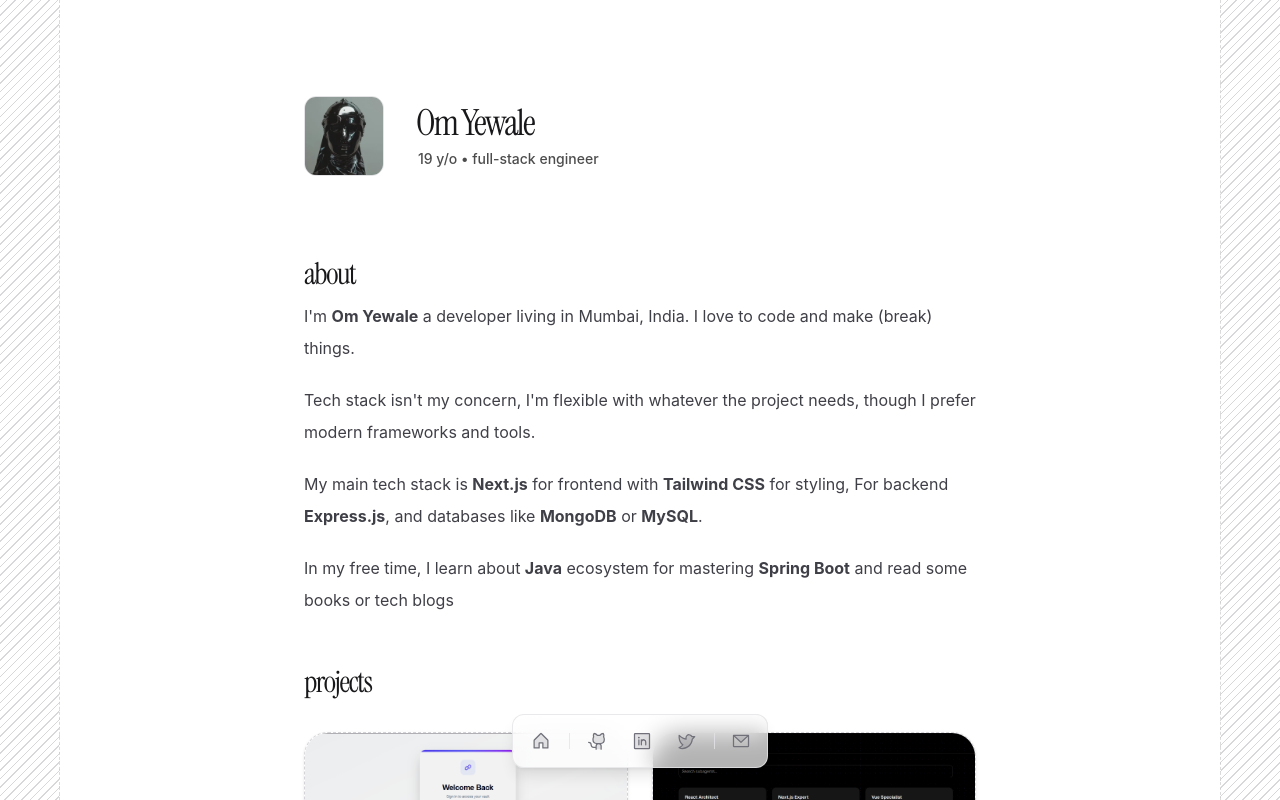
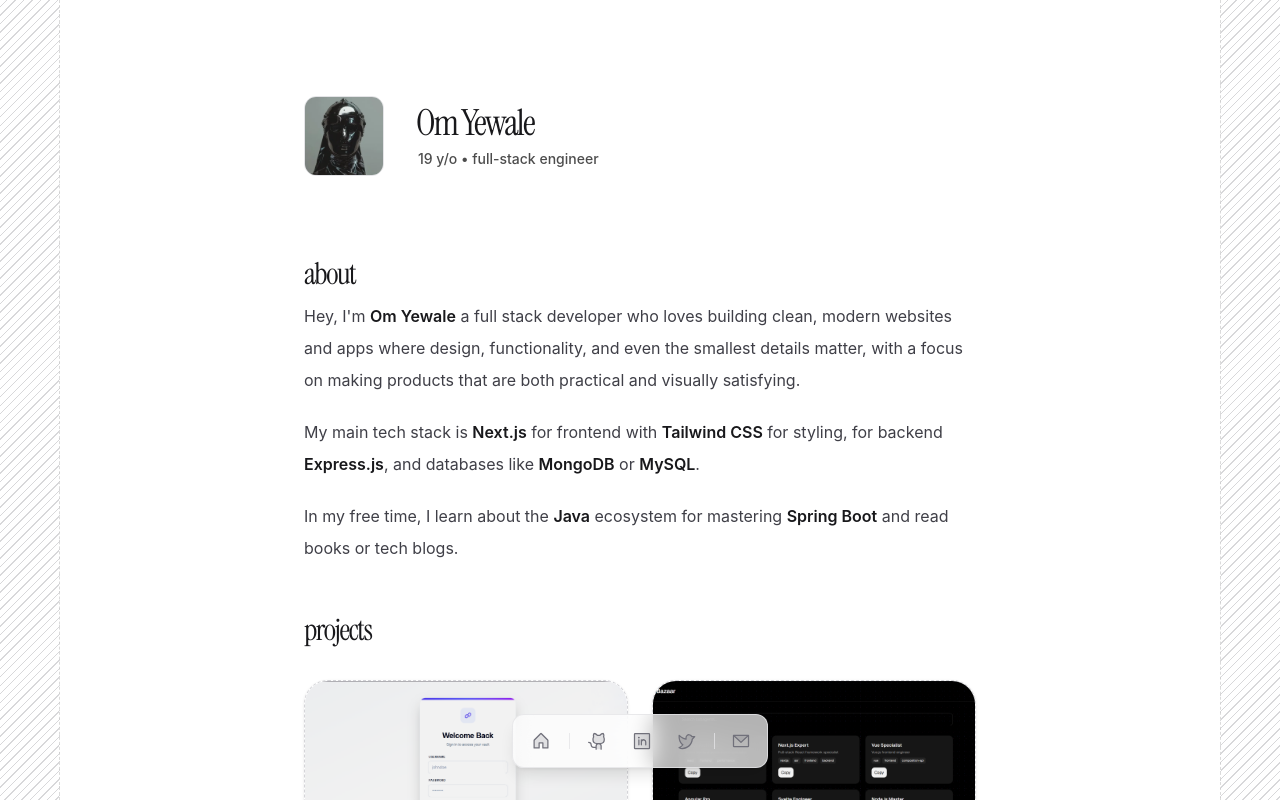
Before and after one commit to OMEE-Y/omfolio, a Next.js app: page / in a window 1280 px wide. Shown: the top 800 px of the page. Built offline with nearby package versions, Linux system fonts and the light colour scheme.

Commit message:
made strong tags bit darker

```diff
--- a/src/app/globals.css
+++ b/src/app/globals.css
@@ -26,7 +26,5 @@
     @apply bg-[var(--background)] text-[var(--foreground)];
   }
 
-  #oneko {
-    pointer-events: none;
-  }
+
 }
--- a/src/components/about.tsx
+++ b/src/components/about.tsx
@@ -2,30 +2,43 @@
 
 import React from "react";
 
-
 export default function AboutSection() {
   return (
     <div className="mt-14">
-       <h1 className="font-instrument text-3xl font-weight:400 text-zinc-900 dark:text-white mb-2 tracking-tighter">
+      <h1 className="font-instrument text-3xl font-normal text-zinc-900 dark:text-white mb-2 tracking-tighter">
         about
       </h1>
-      <div className="space-y-5 text-[15.5px] sm:text-[16px] leading-7 sm:leading-8 max-w-2xl text-zinc-700 dark:text-zinc-300">
+
+      <div
+        className="
+          space-y-5
+          text-[15.5px] sm:text-[16px]
+          leading-7 sm:leading-8
+          max-w-2xl
+          text-zinc-700 dark:text-zinc-300
+          [&_strong]:font-semibold
+          [&_strong]:text-zinc-900
+          dark:[&_strong]:font-bold
+          dark:[&_strong]:text-white
+        "
+      >
         <p>
-   I'm <strong>Om Yewale</strong> a developer living in Mumbai, India. I love to code and make (break) things.
+          Hey, I'm <strong>Om Yewale</strong> a full stack developer who loves
+          building clean, modern websites and apps where design, functionality,
+          and even the smallest details matter, with a focus on making products
+          that are both practical and visually satisfying.
         </p>
 
         <p>
-    Tech stack isn't my concern, I'm flexible with whatever the project
-    needs, though I prefer modern frameworks and tools.
+          My main tech stack is <strong>Next.js</strong> for frontend with{" "}
+          <strong>Tailwind CSS</strong> for styling, for backend{" "}
+          <strong>Express.js</strong>, and databases like{" "}
+          <strong>MongoDB</strong> or <strong>MySQL</strong>.
         </p>
 
         <p>
-    My main tech stack is <strong>Next.js</strong> for frontend  with <strong>Tailwind CSS</strong> for styling,
-   For  backend  <strong>Express.js</strong>, and databases like <strong>MongoDB</strong> or <strong>MySQL</strong>.
-  </p>
-
-  <p>
-          In my free time, I learn about <strong>Java</strong> ecosystem for mastering <strong>Spring Boot</strong> and read some books or tech blogs
+          In my free time, I learn about the <strong>Java</strong> ecosystem for
+          mastering <strong>Spring Boot</strong> and read books or tech blogs.
         </p>
       </div>
     </div>
```
Lines whose indentation alone changed are shown as unchanged.
